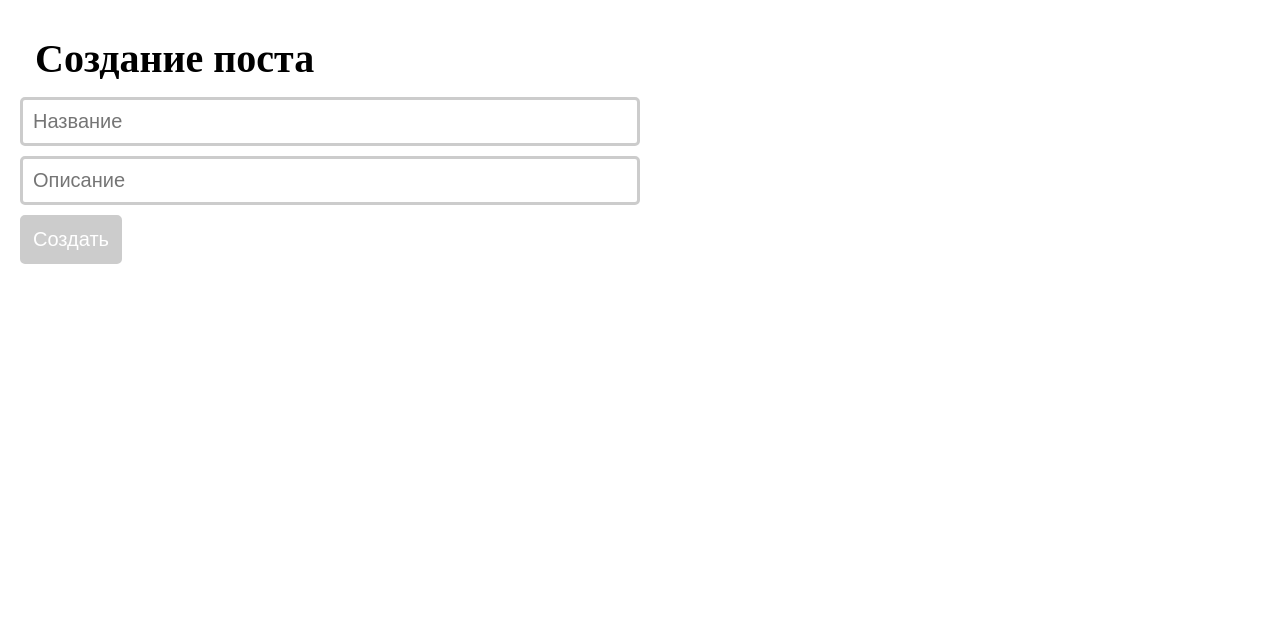
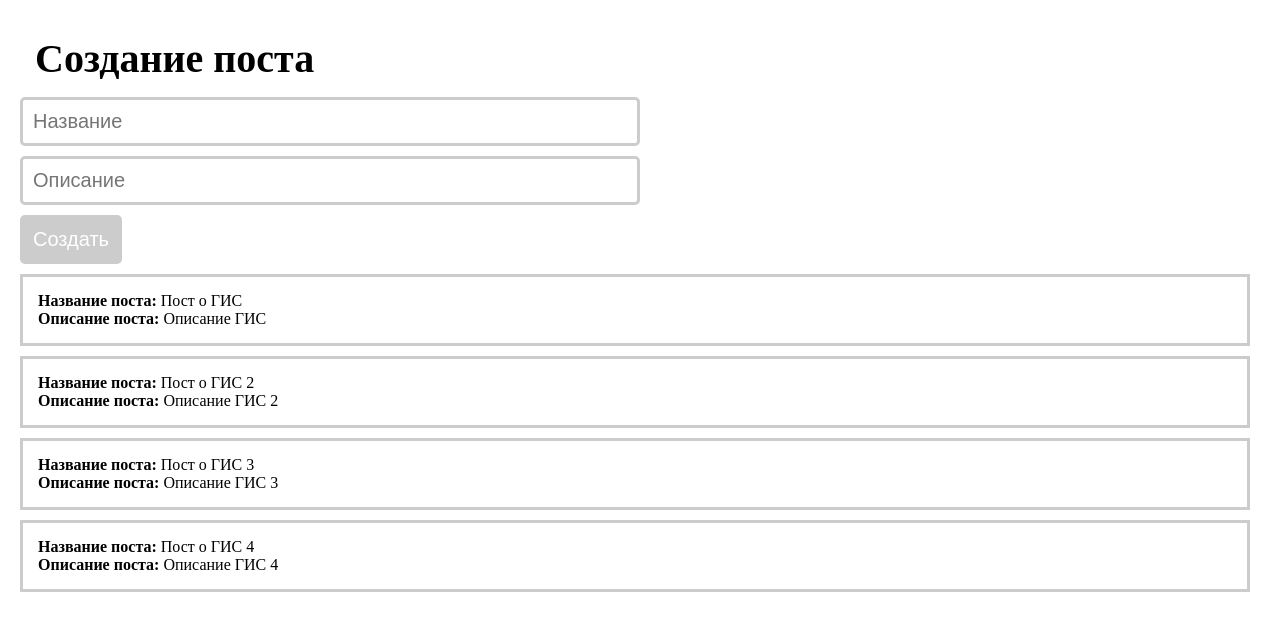
Before and after one commit to ArtyomUschenko/vuejs_2025, a Vue app: page / in a window 1280 px wide. Shown: the top 630 px of the page. Built offline with nearby package versions, Linux system fonts and the light colour scheme; the HTML template or start-up script is replaced by a standard one.

Commit message:
Исправлено баг с отображением постов

```diff
--- a/src/App.vue
+++ b/src/App.vue
@@ -1,7 +1,7 @@
 <template>
   <div class="app">
     <post-form />
-    <post-list />
+    <post-list :posts="posts" />
   </div>
 </template>
 <script >
--- a/src/components/PostForm.vue
+++ b/src/components/PostForm.vue
@@ -1,15 +1,22 @@
 <template>
   <form @submit.prevent>
     <h4>Создание поста</h4>
-    <input class="input" type="text" placeholder="Название" v-bind:value="title" @input="title = $event.target.value">
-    <input class="input" type="text" placeholder="Описание" v-bind:value="body" @input="body = $event.target.value">
+    <input class="input" type="text" placeholder="Название" v-bind:value="post.title" @input="post.title = $event.target.value">
+    <input class="input" type="text" placeholder="Описание" v-bind:value="post.body" @input="post.body = $event.target.value">
     <button class="btn">Создать</button>
   </form>
 </template>
 
 <script>
 export default {
-
+  data() {
+    return {
+      post: {
+        title: '',
+        body: ''
+      }
+    }
+  }
 }
 </script>
 
--- a/src/components/PostList.vue
+++ b/src/components/PostList.vue
@@ -1,6 +1,4 @@
-<script setup>
 
-</script>
 
 <template>
   <div class="post" v-for="post in posts">
@@ -8,6 +6,20 @@
     <div class=""><strong>Описание поста: </strong> {{post.body}}</div>
   </div>
 </template>
+
+<script>
+ export default {
+    props: {
+      posts: {
+        type: Array,
+        required: true
+      }
+    }
+ }
+</script>
+
+
+
 
 <style scoped>
 .post {
```
